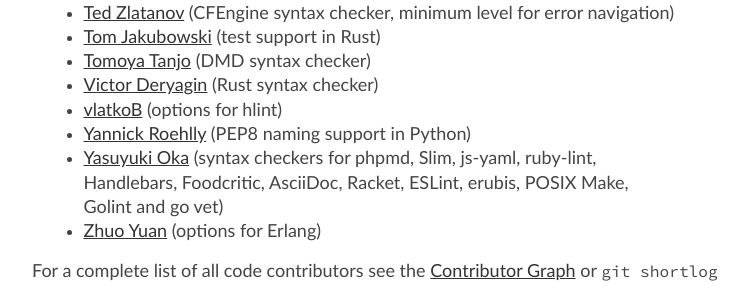
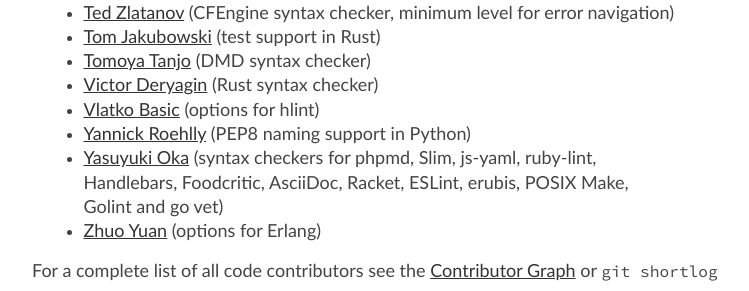
Before and after one commit to cmarqu/flycheck.github.io, a Jekyll site: the page built from credits.md, in a window 1280 px wide and 900 px high, scrolled down 1392 px. Shown: the part 158-449 px from the top of the window, without its empty margins (258-1007 px from the left). Built offline with Jekyll 4.4.1, drawn with Linux system fonts in a browser that asks for light colours.

Commit message:
Update manual from flycheck/flycheck@f6cb2f0

```diff
--- a/_includes/credits.md
+++ b/_includes/credits.md
@@ -75,7 +75,7 @@
 - [Tom Jakubowski](https://github.com/tomjakubowski) (test support in Rust)
 - [Tomoya Tanjo](https://github.com/tom-tan) (DMD syntax checker)
 - [Victor Deryagin](https://github.com/vderyagin) (Rust syntax checker)
-- [vlatkoB](https://github.com/vlatkoB) (options for hlint)
+- [Vlatko Basic](https://github.com/vlatkoB) (options for hlint)
 - [Yannick Roehlly](https://github.com/yannick1974) (PEP8 naming support in
   Python)
 - [Yasuyuki Oka](https://github.com/yasuyk) (syntax checkers for phpmd, Slim,
```
